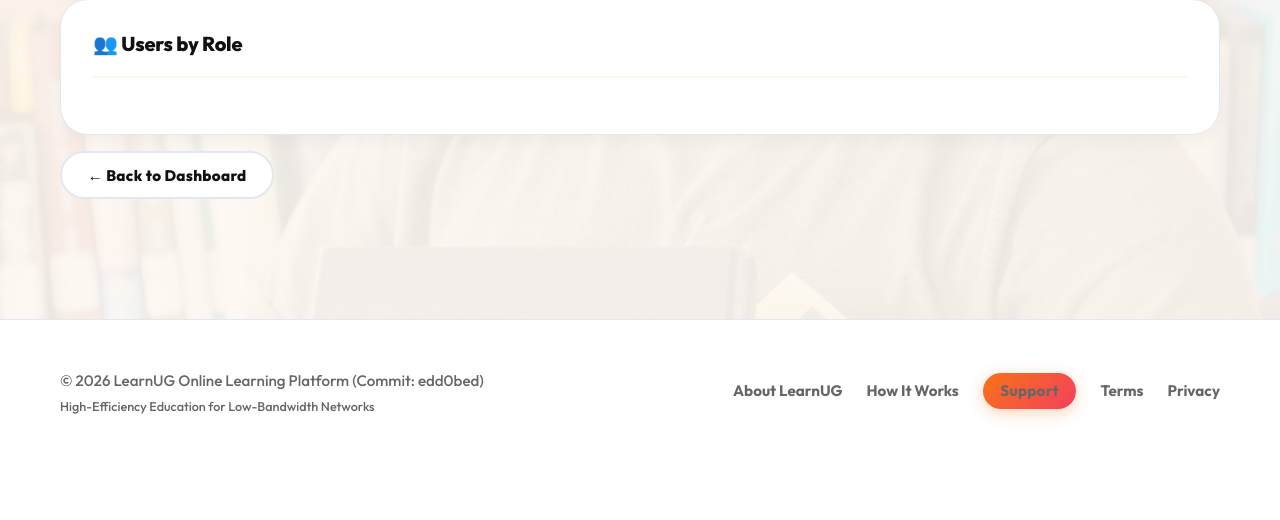
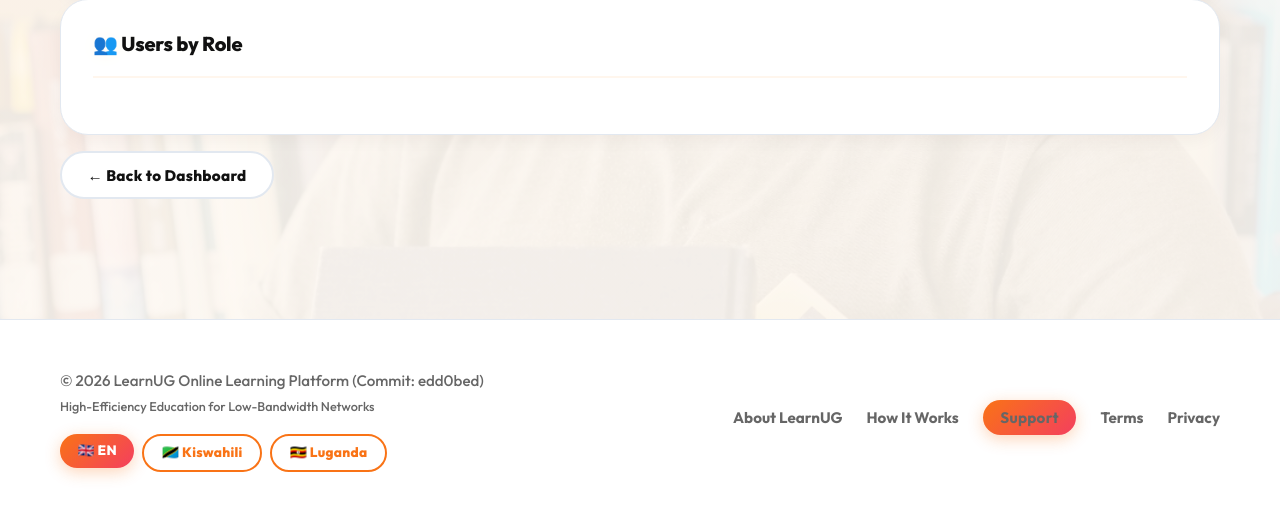
Before and after one commit to gilbertinkamanyire/elearnig_website, a Flask app: page /admin/analytics in a window 1280 px wide. Shown: the part 931-1451 px from the top of the page. Before the commit the page ends 1351 px from the top, so only its background shows below. Run offline with Flask 3, Linux system fonts and the light colour scheme; the visitor is signed in with stand-in values (Sample User, id 1); data that the repository does not hold is empty; some libraries are stand-ins or nearby versions.

Commit message:
Sorted Kiswahili Integration: Re-enabled native translation engine for instant UI response and added a visible language toggle in the footer.

```diff
--- a/helpers/system.py
+++ b/helpers/system.py
@@ -61,7 +61,14 @@ TRANSLATIONS = {
         'Mark as Complete': 'Wezesha Kukamilisha',
         'Take Questionnaire': 'Chukua Dodoso',
         'Progress': 'Maendeleo',
-        'Participants': 'Washiriki'
+        'Participants': 'Washiriki',
+        'Synergy Connect': 'Muunganisho wa Harambee',
+        'Cognitive Mirror': 'Kioo cha Utambuzi',
+        'Back to Course': 'Rudi kwenye Kozi',
+        'Search': 'Tafuta',
+        'Profile': 'Wasifu',
+        'Settings': 'Mipangilio',
+        'Logout': 'Ondoka'
     }
 }
 
@@ -94,14 +101,21 @@ def setup_helpers(app):
                 pass
 
     def translate(text):
+        lang = session.get('language', 'en')
+        if lang in TRANSLATIONS and text in TRANSLATIONS[lang]:
+            return TRANSLATIONS[lang][text]
         return text
 
     @app.context_processor
     def inject_user():
+        user = None
         try:
             if 'user_id' in session:
                 user = g.db.execute('SELECT * FROM users WHERE id = ?', (session['user_id'],)).fetchone()
-                return {'current_user': user, '_': translate}
         except Exception:
             pass
-        return {'current_user': None, '_': translate}
+        return {
+            'current_user': user,
+            '_': translate,
+            'current_lang': session.get('language', 'en')
+        }
--- a/templates/base.html
+++ b/templates/base.html
@@ -161,6 +161,20 @@
                 <div class="footer-text">
                     &copy; 2026 LearnUG Online Learning Platform (Commit: edd0bed)<br>
                     <small>High-Efficiency Education for Low-Bandwidth Networks</small>
+                    <div style="margin-top: 1rem; display: flex; gap: 0.5rem; flex-wrap: wrap;">
+                        <form action="{{ url_for('toggle_language') }}" method="POST">
+                            <input type="hidden" name="language" value="en">
+                            <button type="submit" class="btn btn-sm {% if current_lang == 'en' %}btn-primary text-white{% else %}btn-outline{% endif %}">🇬🇧 EN</button>
+                        </form>
+                        <form action="{{ url_for('toggle_language') }}" method="POST">
+                            <input type="hidden" name="language" value="sw">
+                            <button type="submit" class="btn btn-sm {% if current_lang == 'sw' %}btn-primary text-white{% else %}btn-outline{% endif %}">🇹🇿 Kiswahili</button>
+                        </form>
+                        <form action="{{ url_for('toggle_language') }}" method="POST">
+                            <input type="hidden" name="language" value="lg">
+                            <button type="submit" class="btn btn-sm {% if current_lang == 'lg' %}btn-primary text-white{% else %}btn-outline{% endif %}">🇺🇬 Luganda</button>
+                        </form>
+                    </div>
                 </div>
                 <div class="footer-links">
                     <a href="{{ url_for('about') }}">{{ _('About') }} LearnUG</a>
```
